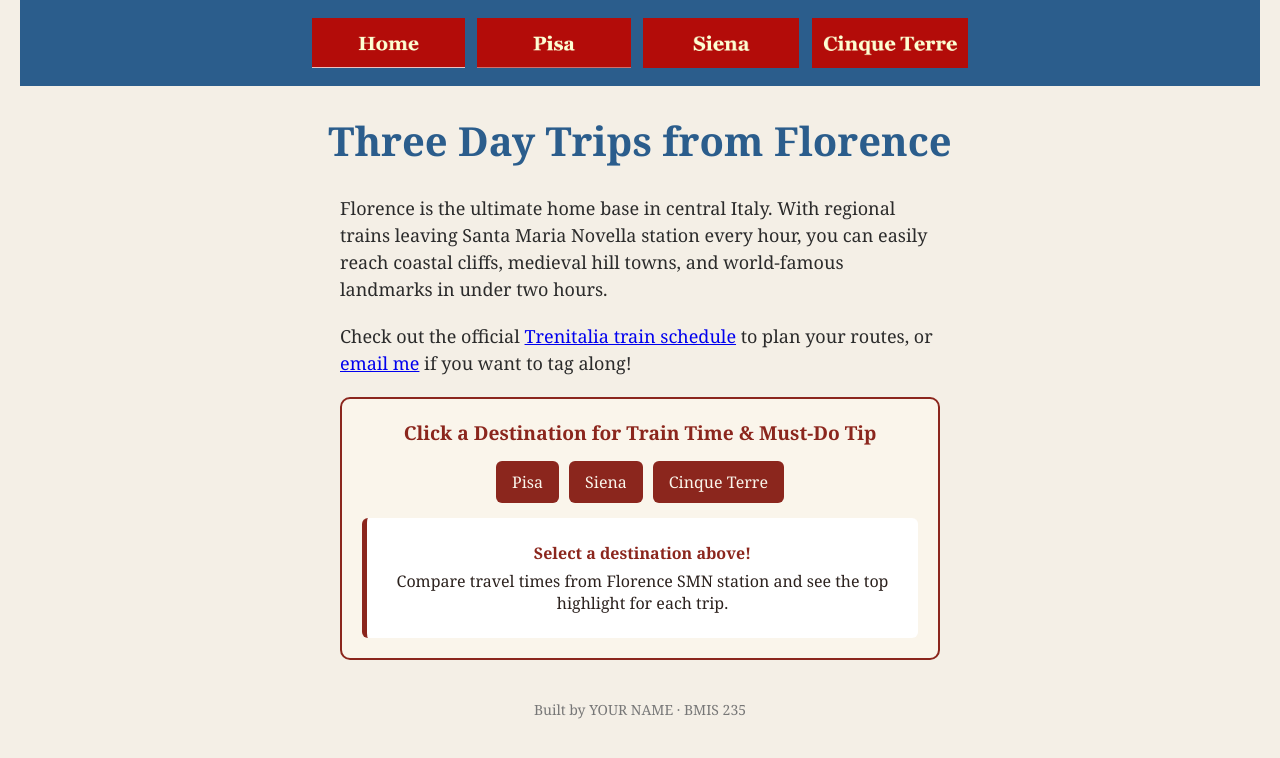
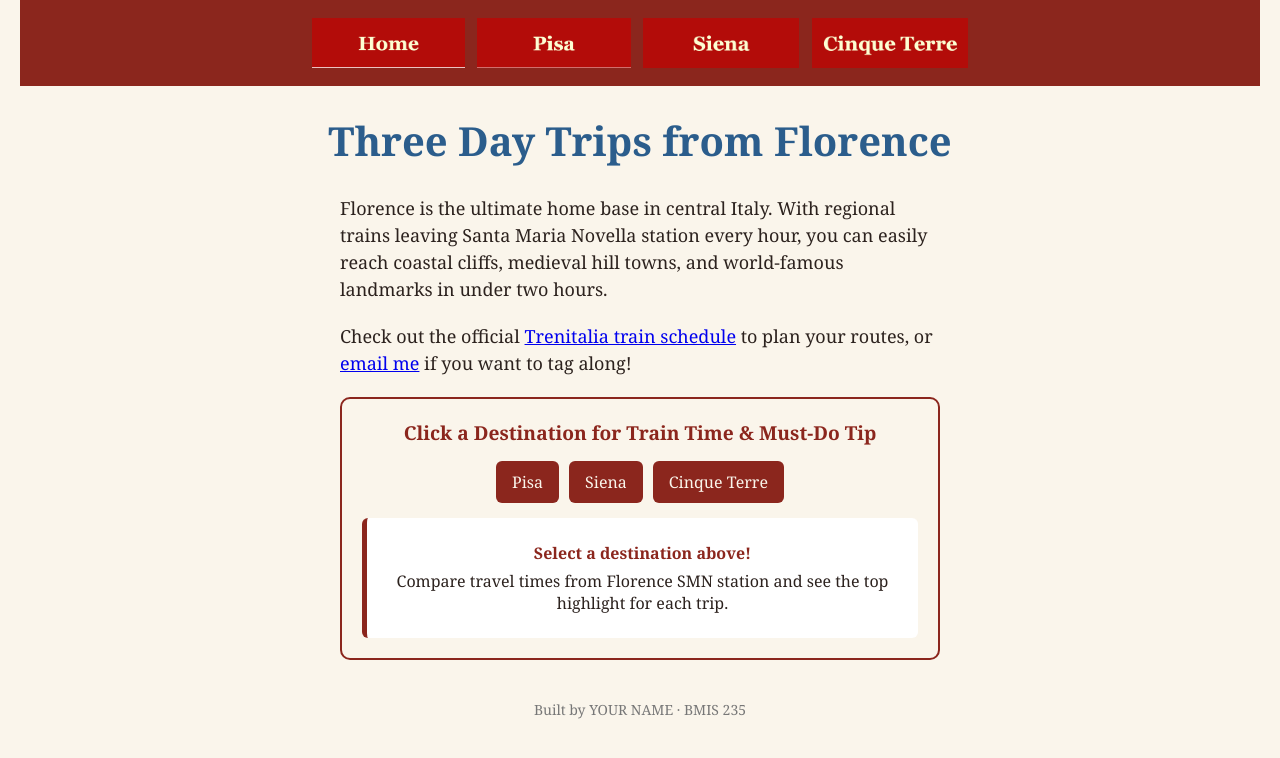
Before and after one commit to arivas07/bmis235-html-3, a plain HTML site: page index.html in a window 1280 px wide. Drawn offline with Linux system fonts and the light colour scheme.

Commit message:
Set Tuscan brand font and colors

```diff
--- a/styles.css
+++ b/styles.css
@@ -11,15 +11,15 @@
 
 body {
     font-family: Georgia, "Times New Roman", serif;
-    background-color: #f4efe6;
-    color: #2b2b2b;
+    background-color: #FAF5EB;
+    color: #2C221E;
     margin: 0;
     padding: 0 20px 40px 20px;
 }
 
 /* the menu at the top of every page */
 nav {
-    background-color: #2b5d8c;
+    background-color: #8B261D;
     padding: 14px;
     text-align: center;
 }
```
